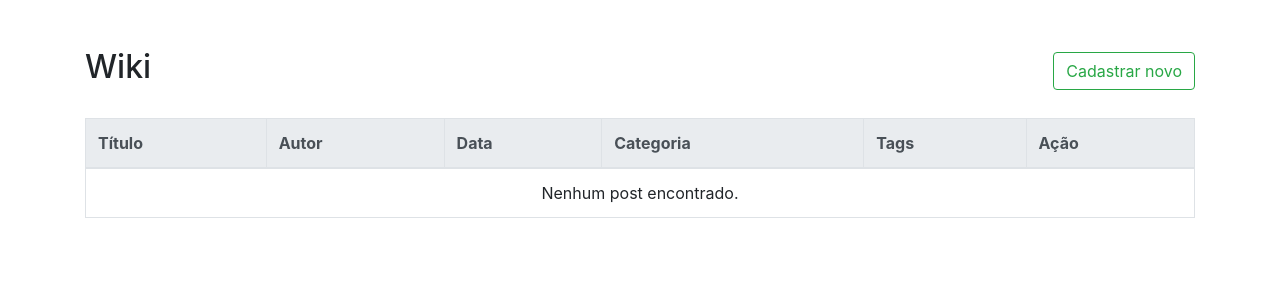
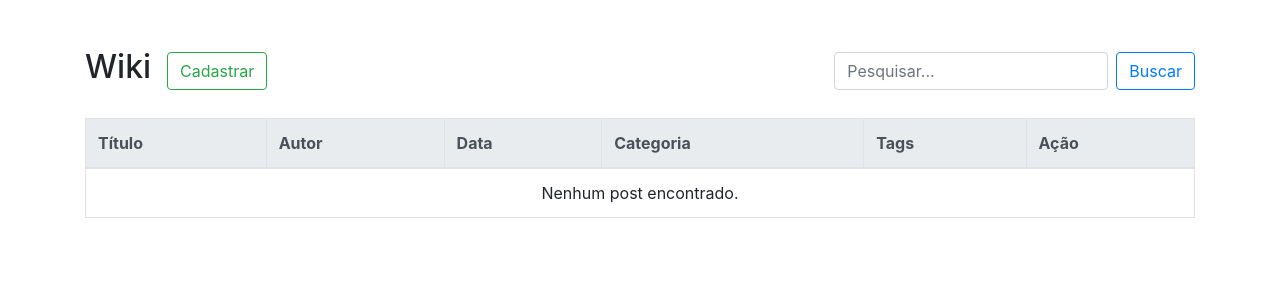
Before and after one commit to marcoskw/licenca, a Django app: page /wiki/ in a window 1280 px wide. Shown: the part 56-356 px from the top of the page. Run offline with Django 5.2, Linux system fonts and the light colour scheme; the visitor is signed in with stand-in values (Sample User, id 1); data that the repository does not hold is empty; some libraries are stand-ins or nearby versions.

Commit message:
adicionando pesquisa de post da wiki

```diff
--- a/usuarios/views.py
+++ b/usuarios/views.py
@@ -63,4 +63,4 @@ def cadastrar_usuario(request):
             email=email,
         )
 
-        return redirect('cadastrar_usuario/')
+        return redirect('cadastrar_usuario')
--- a/wiki/templates/lista_wiki.html
+++ b/wiki/templates/lista_wiki.html
@@ -7,9 +7,15 @@
 {% include "partials/barra_navegacao.html" %}
 
 <div class="container my-5">
-    <div class="d-flex align-items-center justify-content-between mb-4">
-        <h2>Wiki</h2>
-        <a href="{% url 'admin:wiki_post_add' %}" class="btn btn-outline-success">Cadastrar novo</a>
+    <div class="d-flex justify-content-between align-items-center mb-4">
+        <div class="d-flex align-items-center">
+            <h2 class="mr-3">Wiki</h2>
+            <a href="{% url 'admin:wiki_post_add' %}" class="btn btn-outline-success">Cadastrar</a>
+        </div>
+        <form class="form-inline" method="GET" action="{% url 'consulta_post' %}">
+            <input class="form-control mr-sm-2" type="search" placeholder="Pesquisar..." aria-label="Pesquisar" name="q" value="{{ request.GET.q }}">
+            <button class="btn btn-outline-primary my-2 my-sm-0" type="submit">Buscar</button>
+        </form>
     </div>
 
     {% if messages %}
--- a/wiki/urls.py
+++ b/wiki/urls.py
@@ -4,4 +4,6 @@ from . import views
 urlpatterns = [
     path('', views.wiki_lista, name="wiki_lista"),
     path('post_detalhe/<int:id>/', views.post_detalhe, name='post_detalhe'),
+    path('buscar_post', views.consulta_post, name="consulta_post" ),
+
 ]
--- a/wiki/views.py
+++ b/wiki/views.py
@@ -2,6 +2,7 @@ from django.shortcuts import get_object_or_404, redirect, render
 from django.urls import reverse
 from django.http import HttpResponseRedirect
 from wiki.models import Post
+from django.db.models import Q
 
 # Create your views here.
 def wiki_lista(request):
@@ -12,7 +13,7 @@ def wiki_lista(request):
         posts = Post.objects.order_by('id')
         return render(request,'lista_wiki.html', {'posts': posts})
 
-def adicionar_post(request):
+def adicionar_post():
     url = reverse('admin:wiki/post/')
     return HttpResponseRedirect(url)
 
@@ -23,3 +24,16 @@ def post_detalhe(request, id):
     post = get_object_or_404(Post, id=id)
 
     return render(request, 'post_detalhe.html', {'post': post})
+
+def consulta_post(request):
+    termo = request.GET.get('q')
+    posts = Post.objects.all()
+
+    if termo:
+        posts = posts.filter(
+            Q(titulo_post__icontains=termo) |
+            Q(conteudo_post__icontains=termo) |
+            Q(tags__icontains=termo)
+        )
+
+    return render(request, 'lista_wiki.html', {'posts': posts})
```
